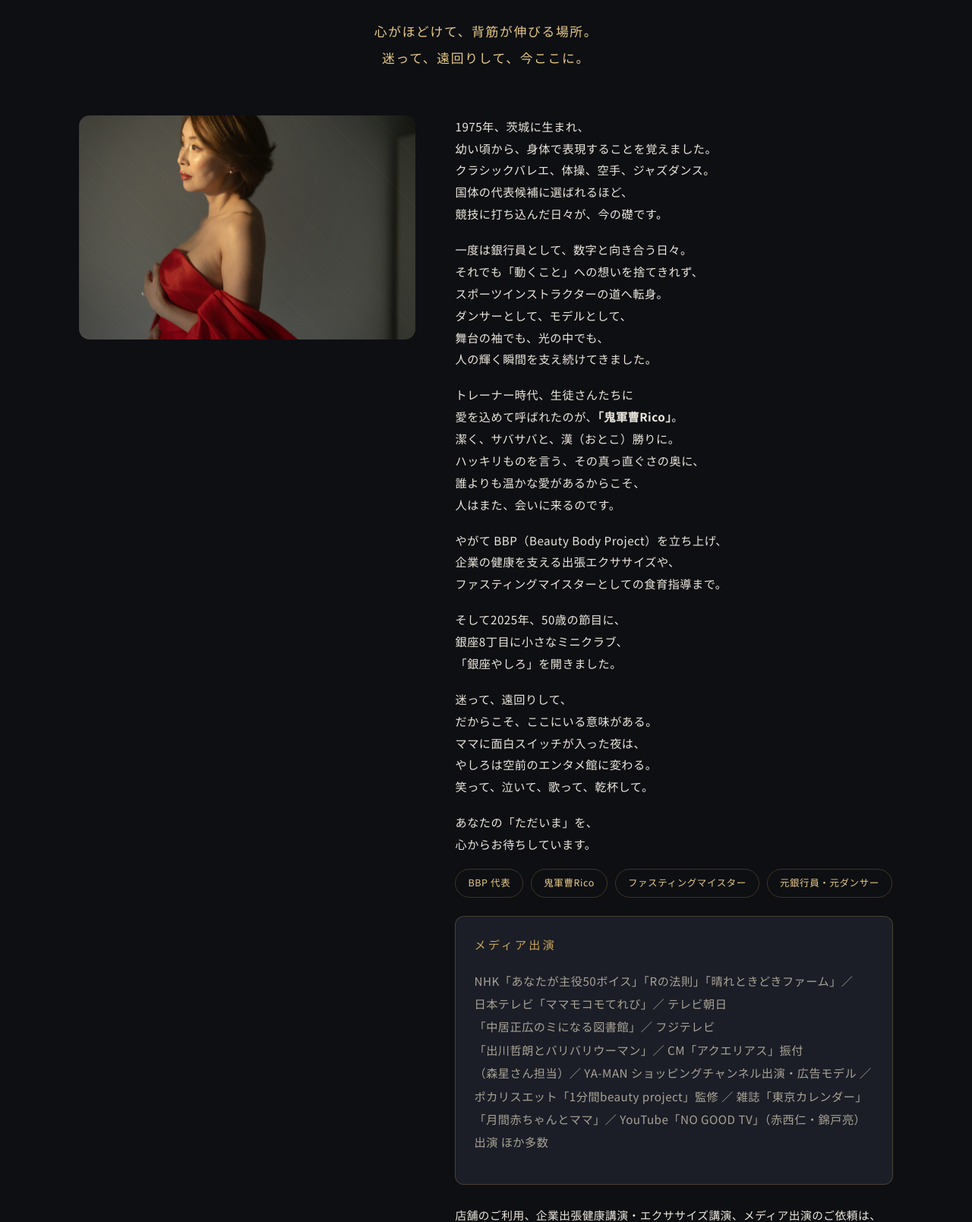
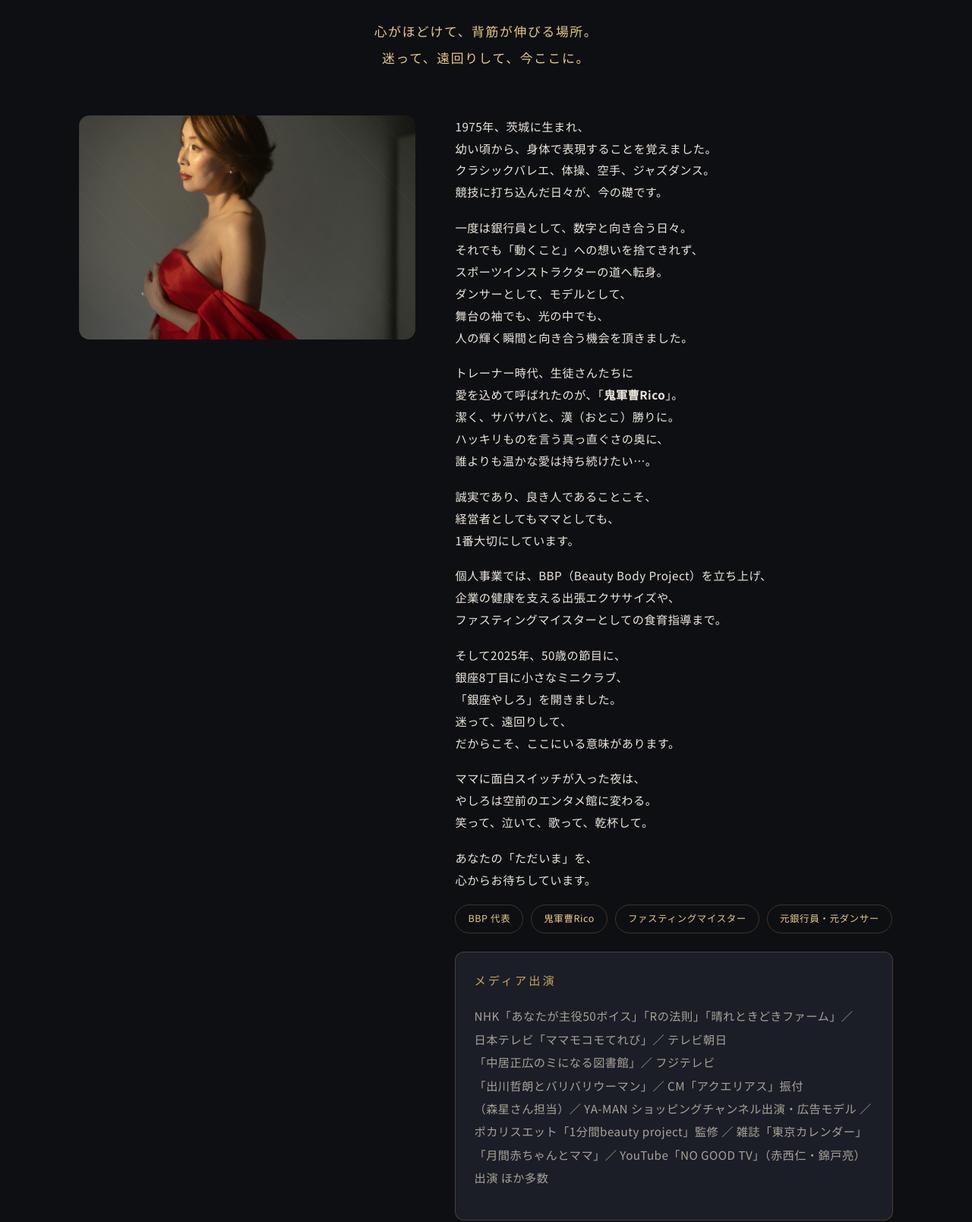
Before and after one commit to ginzayashiro/ginza-yashiro, a Flask app: template templates/index.html in a window 1280 px wide. Shown: the part 1841-3450 px from the top of the page at 76% size. Run offline with Flask 3, Linux system fonts and the light colour scheme; the template is opened without the code that fills it, so the values that code supplies are empty.

Commit message:
Add files via upload

```diff
--- a/templates/base.html
+++ b/templates/base.html
@@ -32,7 +32,7 @@
       <a href="/#staff">スタッフ</a>
       <a href="/#access">アクセス</a>
       <a href="/recruit">採用情報</a>
-      <a href="/order" class="nav-cta">遠隔オーダー</a>
+      <a href="/order{% if request.args.get('preview') == '1' %}?preview=1{% endif %}" class="nav-cta">遠隔オーダー</a>
     </nav>
   </div>
 </header>
@@ -40,7 +40,7 @@
 {% if request.args.get('preview') == '1' %}
 <div class="notice-bar" role="note">
   <span class="notice-icon">👷‍♀️</span>
-  <span class="notice-text">ただいまサイト工事中です。<strong>2026年9月7日（月）オープン予定</strong>。遠隔オーダーの先行ご予約はLINE・メールで承ります。</span>
+  <span class="notice-text">ただいまサイト工事中です。<strong>2026年9月7日（月）ホームページ公開予定</strong>。遠隔オーダーの先行ご予約はLINE・メールで承ります。</span>
 </div>
 {% endif %}
 
@@ -68,14 +68,14 @@
     </div>
     <div class="footer-nav">
       <a href="/#concept">コンセプト</a>
-      <a href="/order">遠隔オーダー</a>
+      <a href="/order{% if request.args.get('preview') == '1' %}?preview=1{% endif %}">遠隔オーダー</a>
       <a href="/#access">アクセス</a>
     </div>
   </div>
   <p class="copyright">&copy; 銀座やしろ All Rights Reserved.</p>
 </footer>
 
-<a href="/order" class="floating-cta" aria-label="遠隔オーダーへ">
+<a href="/order{% if request.args.get('preview') == '1' %}?preview=1{% endif %}" class="floating-cta" aria-label="遠隔オーダーへ">
   <span class="fc-icon">🍾</span><span class="fc-text">遠隔オーダー</span>
 </a>
 
--- a/templates/index.html
+++ b/templates/index.html
@@ -73,7 +73,6 @@
         <p class="mama-intro">1975年、茨城に生まれ、<br>
         幼い頃から、身体で表現することを覚えました。<br>
         クラシックバレエ、体操、空手、ジャズダンス。<br>
-        国体の代表候補に選ばれるほど、<br>
         競技に打ち込んだ日々が、今の礎です。</p>
 
         <p>一度は銀行員として、数字と向き合う日々。<br>
@@ -81,26 +80,29 @@
         スポーツインストラクターの道へ転身。<br>
         ダンサーとして、モデルとして、<br>
         舞台の袖でも、光の中でも、<br>
-        人の輝く瞬間を支え続けてきました。</p>
+        人の輝く瞬間と向き合う機会を頂きました。</p>
 
         <p>トレーナー時代、生徒さんたちに<br>
-        愛を込めて呼ばれたのが、<strong>「鬼軍曹Rico」</strong>。<br>
+        愛を込めて呼ばれたのが、「<strong>鬼軍曹Rico</strong>」。<br>
         潔く、サバサバと、漢（おとこ）勝りに。<br>
-        ハッキリものを言う、その真っ直ぐさの奥に、<br>
-        誰よりも温かな愛があるからこそ、<br>
-        人はまた、会いに来るのです。</p>
+        ハッキリものを言う真っ直ぐさの奥に、<br>
+        誰よりも温かな愛は持ち続けたい…。</p>
 
-        <p>やがて BBP（Beauty Body Project）を立ち上げ、<br>
+        <p>誠実であり、良き人であることこそ、<br>
+        経営者としてもママとしても、<br>
+        1番大切にしています。</p>
+
+        <p>個人事業では、BBP（Beauty Body Project）を立ち上げ、<br>
         企業の健康を支える出張エクササイズや、<br>
         ファスティングマイスターとしての食育指導まで。</p>
 
         <p>そして2025年、50歳の節目に、<br>
         銀座8丁目に小さなミニクラブ、<br>
-        「銀座やしろ」を開きました。</p>
+        「銀座やしろ」を開きました。<br>
+        迷って、遠回りして、<br>
+        だからこそ、ここにいる意味があります。</p>
 
-        <p>迷って、遠回りして、<br>
-        だからこそ、ここにいる意味がある。<br>
-        ママに面白スイッチが入った夜は、<br>
+        <p>ママに面白スイッチが入った夜は、<br>
         やしろは空前のエンタメ館に変わる。<br>
         笑って、泣いて、歌って、乾杯して。</p>
 
@@ -216,7 +218,7 @@
         <span class="nb"><strong>愉快なママ＆スタッフへの応援</strong>にも、</span><span class="nb">ぜひ。</span></p>
         <p><span class="nb">指名スタッフとメッセージ、</span><span class="nb">開栓のタイミングを、</span><span class="nb">選ぶだけ。</span><br>
         <span class="nb">開栓の瞬間は</span><span class="nb"><strong>Instagramライブ</strong> で、</span><span class="nb">離れた場所から、</span><span class="nb">ご一緒いただけます。</span></p>
-        <a href="/order" class="btn btn-gold btn-big">🍾 遠隔オーダーへ進む</a>
+        <a href="/order{% if request.args.get('preview') == '1' %}?preview=1{% endif %}" class="btn btn-gold btn-big">🍾 遠隔オーダーへ進む</a>
       </div>
       <!-- 📷 写真枠 PH-02: 開栓シーン
            撮影シチュエーション: スタッフがシャンパンを開栓する瞬間。手元アップ＋グラス。温かい照明で。縦構図推奨 -->
@@ -310,7 +312,7 @@
       </div>
     </div>
     <div class="center" style="margin-top:36px;">
-      <a href="/order" class="btn btn-ghost">全メニューは遠隔オーダーページでご覧いただけます</a>
+      <a href="/order{% if request.args.get('preview') == '1' %}?preview=1{% endif %}" class="btn btn-ghost">全メニューは遠隔オーダーページでご覧いただけます</a>
     </div>
   </div>
 </section>
```
Also changed, not shown: templates/maintenance.html (+7 -7 lines).
